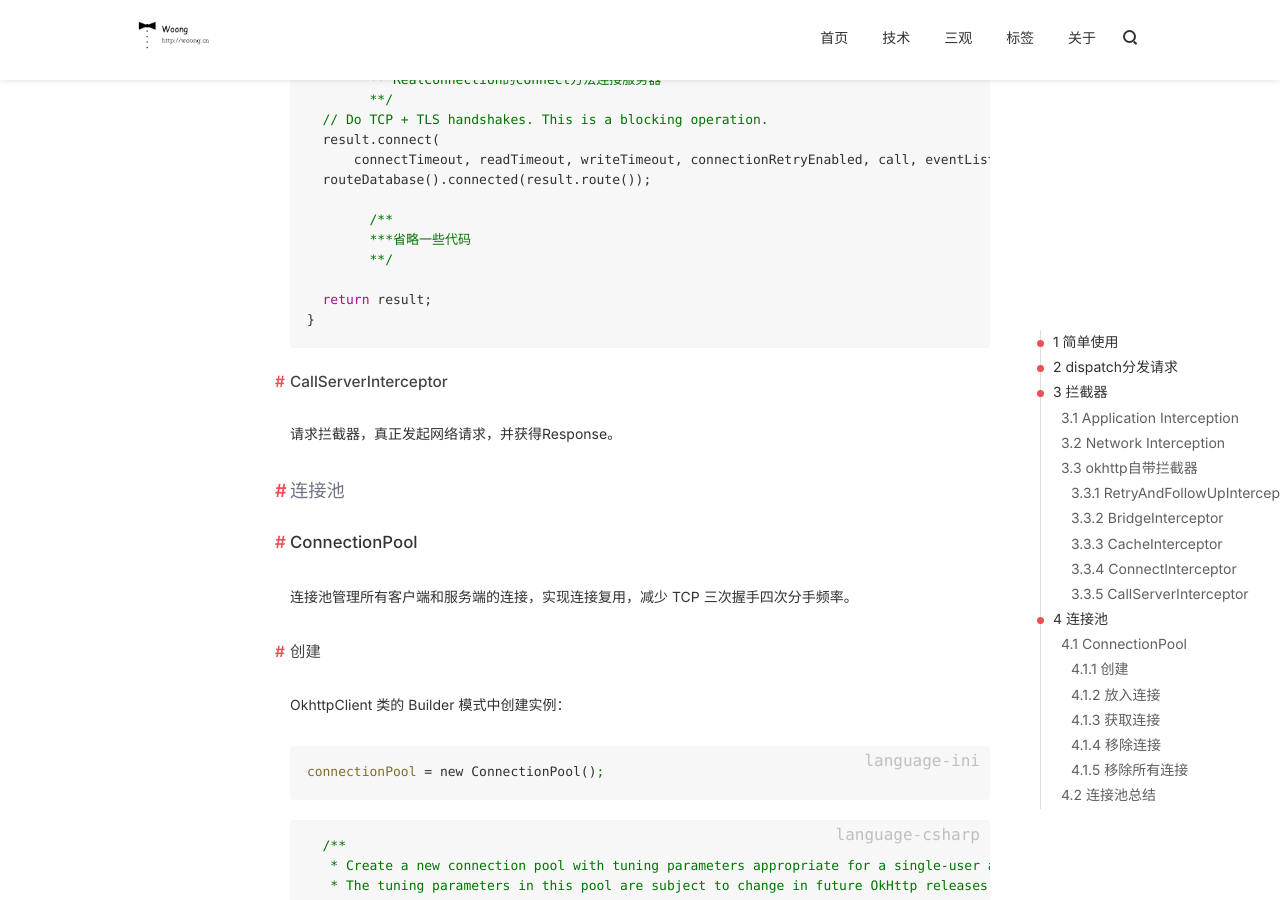
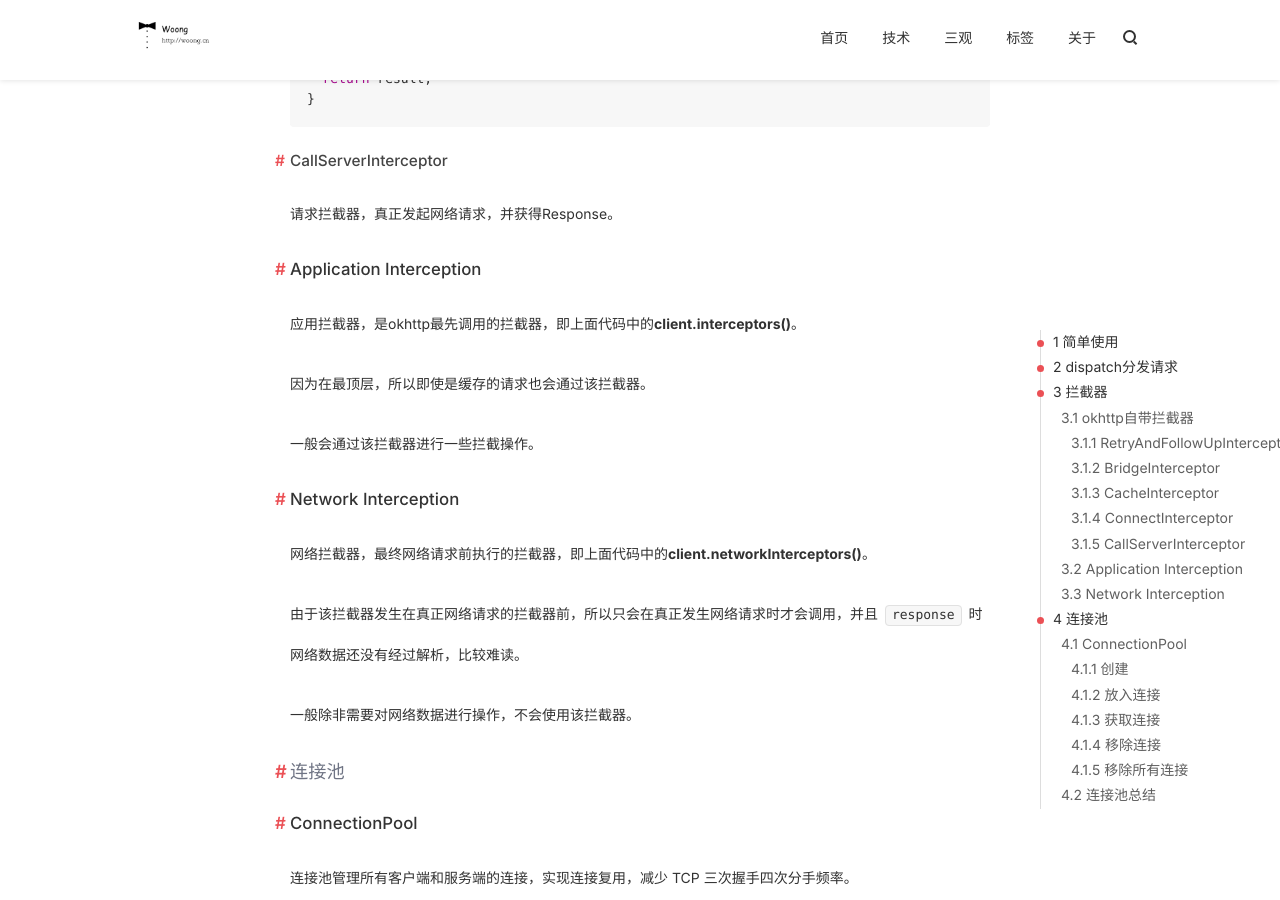
Before and after one commit to j1406493495/j1406493495.github.io, a Jekyll site: the page built from _posts/android/2018-05-23-okhttp核心流程分析.md, in a window 1280 px wide and 900 px high, scrolled down 5611 px. Built offline with Jekyll 4.4.1, drawn with Linux system fonts in a browser that asks for light colours; nearby versions of some CDN libraries; comment, search, counter and statistics services are not loaded; some of the changed text lies outside the part shown.

Commit message:
[Bug XXXX] okhttp 细节增加 Cause: None Solution: None Fixed Version: None Branch: None

```diff
--- a/_posts/android/2018-05-23-okhttp核心流程分析.md
+++ b/_posts/android/2018-05-23-okhttp核心流程分析.md
@@ -256,6 +248,22 @@
 #### CallServerInterceptor
 
 请求拦截器，真正发起网络请求，并获得Response。
+
+### Application Interception
+
+应用拦截器，是okhttp最先调用的拦截器，即上面代码中的**client.interceptors()**。
+
+因为在最顶层，所以即使是缓存的请求也会通过该拦截器。
+
+一般会通过该拦截器进行一些拦截操作。
+
+### Network Interception
+
+网络拦截器，最终网络请求前执行的拦截器，即上面代码中的**client.networkInterceptors()**。
+
+由于该拦截器发生在真正网络请求的拦截器前，所以只会在真正发生网络请求时才会调用，并且 `response` 时网络数据还没有经过解析，比较难读。
+
+一般除非需要对网络数据进行操作，不会使用该拦截器。
 
 ## 连接池
 
```
Also changed, not shown: other parts of _posts/android/2018-05-23-okhttp核心流程分析.md (+0 -8 lines).
